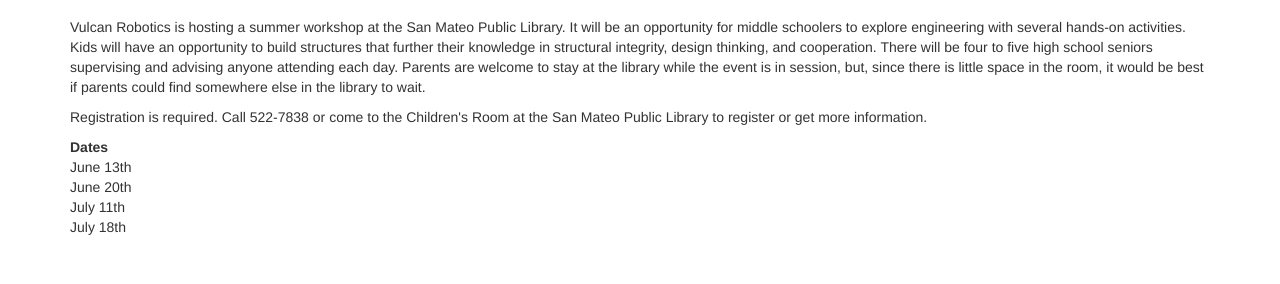
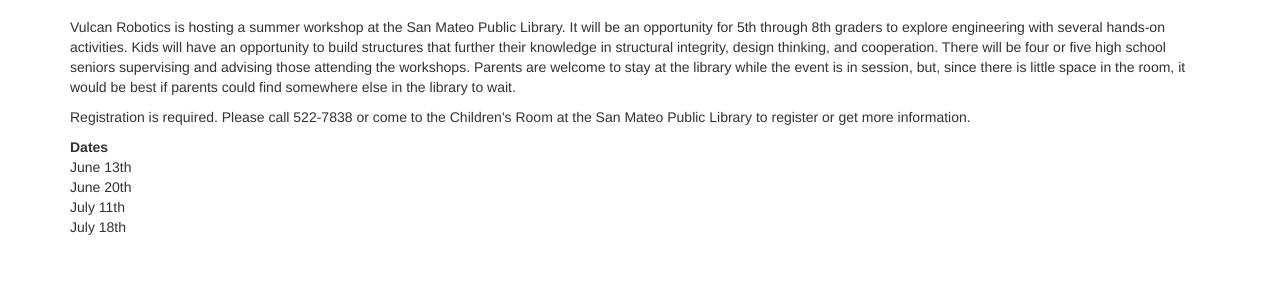
Before and after one commit to vulcanroboticsteam/website, a plain HTML site: page Website Bootstrap Test/dist/summerworkshop.html in a window 1280 px wide. Shown: the part 262-546 px from the top of the page. Drawn offline with Linux system fonts and the light colour scheme.

Commit message:
updated summer workshop page

```diff
--- a/Website Bootstrap Test/dist/summerworkshop.html
+++ b/Website Bootstrap Test/dist/summerworkshop.html
@@ -41,8 +41,8 @@
             <div class="col-lg-12">
                 <h1  align = "center">Summer Workshop</h1>
                 <h1 class="page-header" >Overview</h1>
-                <p>Vulcan Robotics is hosting a summer workshop at the San Mateo Public Library. It will be an opportunity for middle schoolers to explore engineering with several hands-on activities. Kids will have an opportunity to build structures that further their knowledge in structural integrity, design thinking, and cooperation. There will be four to five high school seniors supervising and advising anyone attending each day. Parents are welcome to stay at the library while the event is in session, but, since there is little space in the room, it would be best if parents could find somewhere else in the library to wait.</p>
-                <p>Registration is required. Call 522-7838 or come to the Children's Room at the San Mateo Public Library to register or get more information.</p>
+                <p>Vulcan Robotics is hosting a summer workshop at the San Mateo Public Library. It will be an opportunity for 5th through 8th graders to explore engineering with several hands-on activities. Kids will have an opportunity to build structures that further their knowledge in structural integrity, design thinking, and cooperation. There will be four or five high school seniors supervising and advising those attending the workshops. Parents are welcome to stay at the library while the event is in session, but, since there is little space in the room, it would be best if parents could find somewhere else in the library to wait.</p>
+                <p>Registration is required. Please call 522-7838 or come to the Children's Room at the San Mateo Public Library to register or get more information.</p>
                  <dl>
                      <dt>Dates</dt>
                      <dd>June 13th</dd>
```
